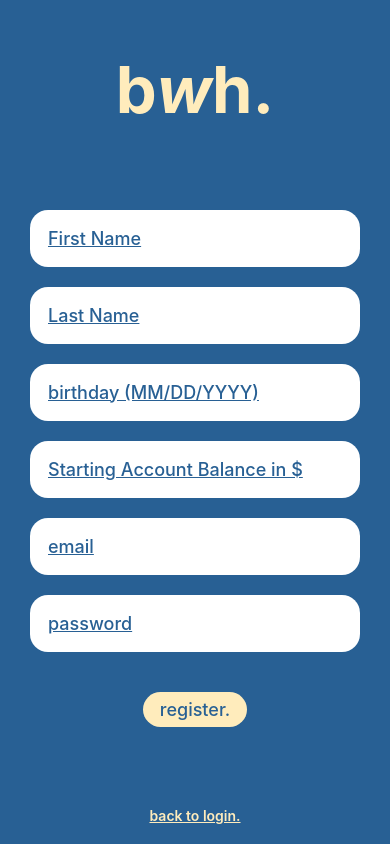
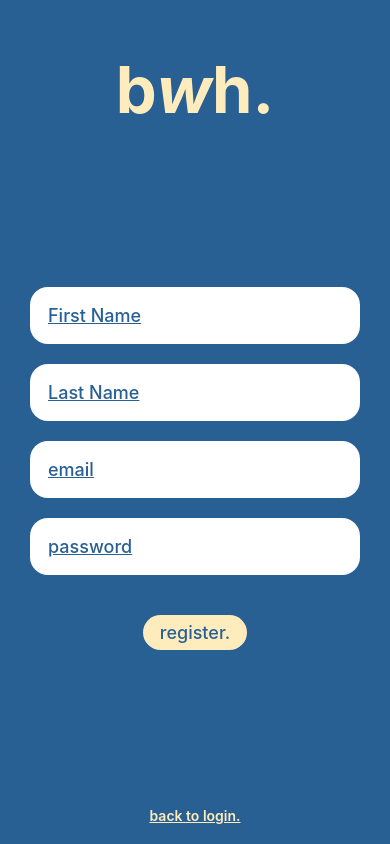
Before and after one commit to clairezhang03/bwh, a React Native app in the folder bwh/: screen /Register in a window 390 px wide. Built offline with nearby package versions, Linux system fonts and the light colour scheme; no server answers.

Commit message:
deleted birthday, balance fixed

```diff
--- a/bwh/screens/Register.js
+++ b/bwh/screens/Register.js
@@ -13,17 +13,13 @@ export default function Register() {
 
     const [firstName, setFirstName] = useState("");
     const [lastName, setLastName] = useState("");
-    const [birthday, setBirthday] = useState("");
     const [email, setEmail] = useState("");
     const [password, setPassword] = useState("");
-    const [balance, setBalance] = useState(0);
 
     const [firstNameBorder, setFirstNameBorder] = useState("#D8D8D8");
     const [lastNameBorder, setLastNameBorder] = useState("#D8D8D8");
-    const [birthdayBorder, setBirthdayBorder] = useState("#D8D8D8");
     const [emailBorder, setEmailBorder] = useState("#D8D8D8");
     const [passwordBorder, setPasswordBorder] = useState("#D8D8D8");
-    const [balanceBorder, setBalanceBorder] = useState("#D8D8D8")
 
     const updateAuth = useUpdateAuthState();
 
@@ -45,15 +41,13 @@ export default function Register() {
         createUserWithEmailAndPassword(auth, email, password)
             .then((userCredentials) => {
                 const user = userCredentials.user;
-                //const numericBalance = parseFloat(balance);
                 console.log(typeof balance);
                 const data = {
                     fname: firstName,
                     lname: lastName,
-                    bday: birthday,
                     email: email,
                     password: password,
-                    balance: balance,
+                    balance: 100000,
                     investedStocks: [],
                     watchlist: [],
                 }
@@ -95,23 +89,6 @@ export default function Register() {
                                 onFocus={() => { setLastNameBorder("#00284D") }}
                                 onBlur={() => { setLastNameBorder("#D8D8D8") }}
                                 style={[styles.input, { borderColor: lastNameBorder }]}
-                            />
-
-                            <TextInput
-                                placeholder='birthday (MM/DD/YYYY)'
-                                onChangeText={text => setBirthday(text)}
-                                onFocus={() => { setBirthdayBorder("#00284D") }}
-                                onBlur={() => { setBirthdayBorder("#D8D8D8") }}
-                                style={[styles.input, { borderColor: birthdayBorder }]}
-                            />
-
-                            <TextInput
-                                placeholder='Starting Account Balance in $'
-                                keyboardType = 'numeric'
-                                onChangeText={text => setBalance(Number(text))}
-                                onFocus={() => { setBalanceBorder("#00284D") }}
-                                onBlur={() => { setBalanceBorder("#D8D8D8") }}
-                                style={[styles.input, { borderColor: balanceBorder }]}
                             />
 
 
```
